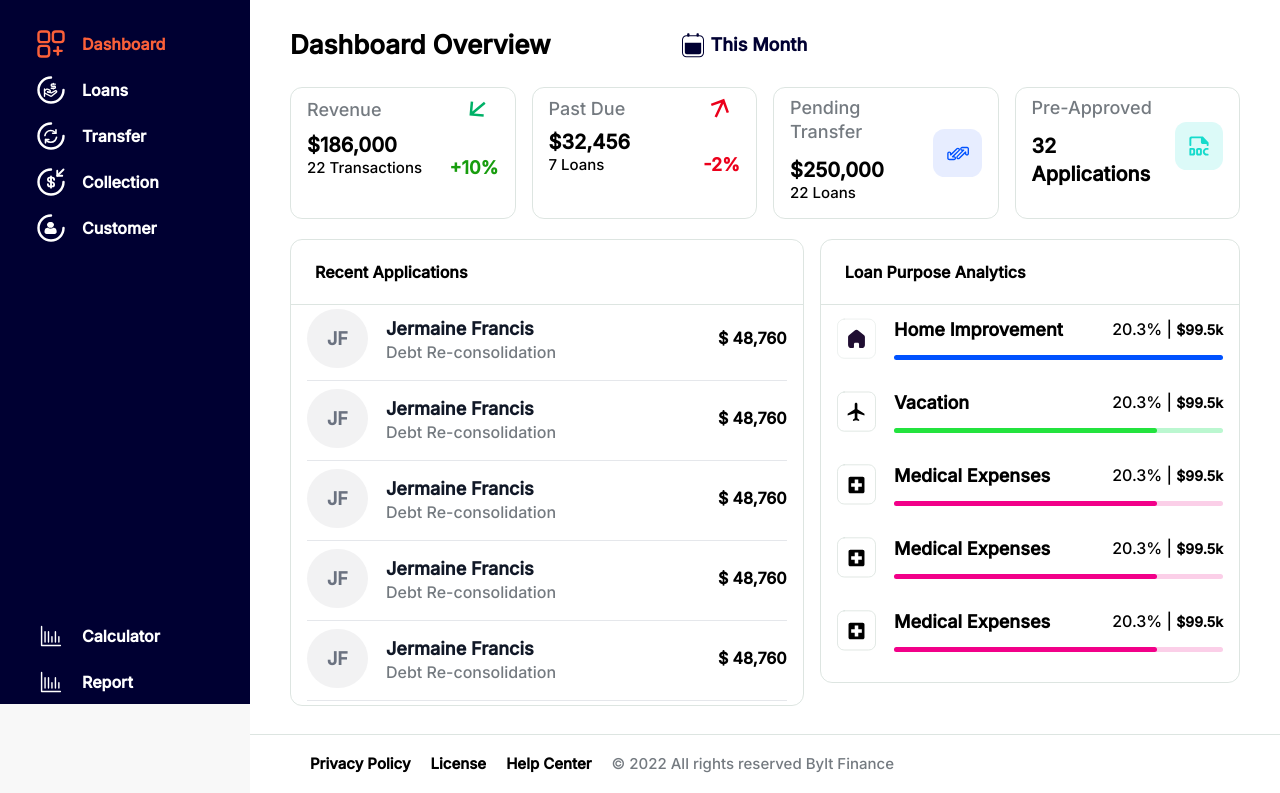
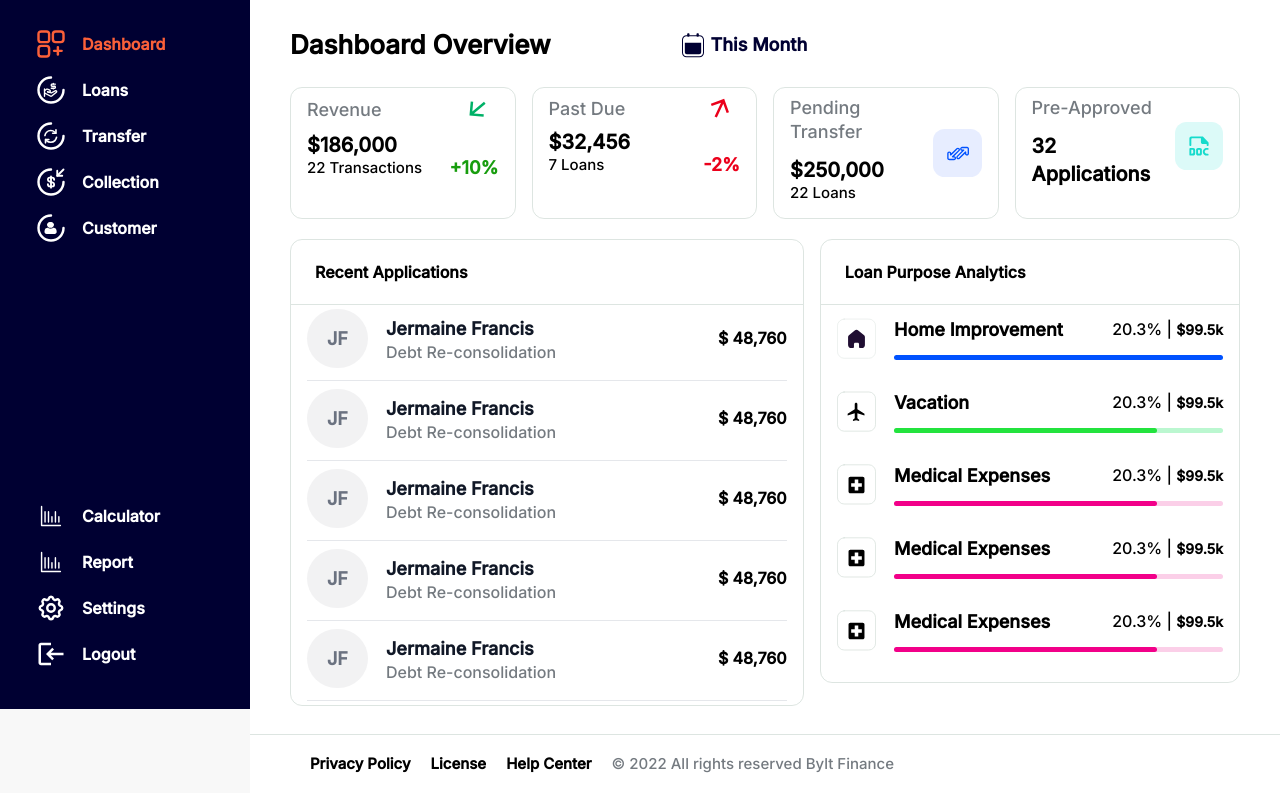
Before and after one commit to fullstack124/bylt, a website: page src/dashboard.html in a window 1280 px wide. Shown: the part 96-889 px from the top of the page. Drawn offline with Linux system fonts and the light colour scheme.

Commit message:
fixed:sidebar

```diff
--- a/src/dashboard.html
+++ b/src/dashboard.html
@@ -14,15 +14,16 @@
 
 <body>
     <main class="flex">
-        <div id="sidebar" class="md:block hidden w-[250px] h-full bg-[#000032] fixed overflow-y-scroll overflow-x-auto">
-            <svg xmlns="http://www.w3.org/2000/svg" fill="none" viewBox="0 0 24 24" stroke-width="1.5"
-                stroke="#FFF" class="w-6 h-6 float-right md:hidden block" id="closed_sidebar">
+        <div id="sidebar"
+            class="md:block hidden w-[250px] min-h-screen bg-[#000032] fixed overflow-x-auto">
+            <svg xmlns="http://www.w3.org/2000/svg" fill="none" viewBox="0 0 24 24" stroke-width="1.5" stroke="#FFF"
+                class="w-6 h-6 float-right md:hidden block" id="closed_sidebar">
                 <path stroke-linecap="round" stroke-linejoin="round" d="M6 18L18 6M6 6l12 12" />
             </svg>
             <div class="flex justify-center">
                 <img src="../images/logo.svg" alt="">
             </div>
-            <div class="mt-10 pb-10 flex flex-col justify-between h-full bg-[#000032]">
+            <div class="mt-10 pb-10 flex h-[85vh] flex-col justify-between  bg-[#000032]">
                 <ul class="ml-4">
                     <li class="px-5">
                         <a href="dashboard.html" class="flex items-center group">
```
Also changed, not shown: dist/output.css.
